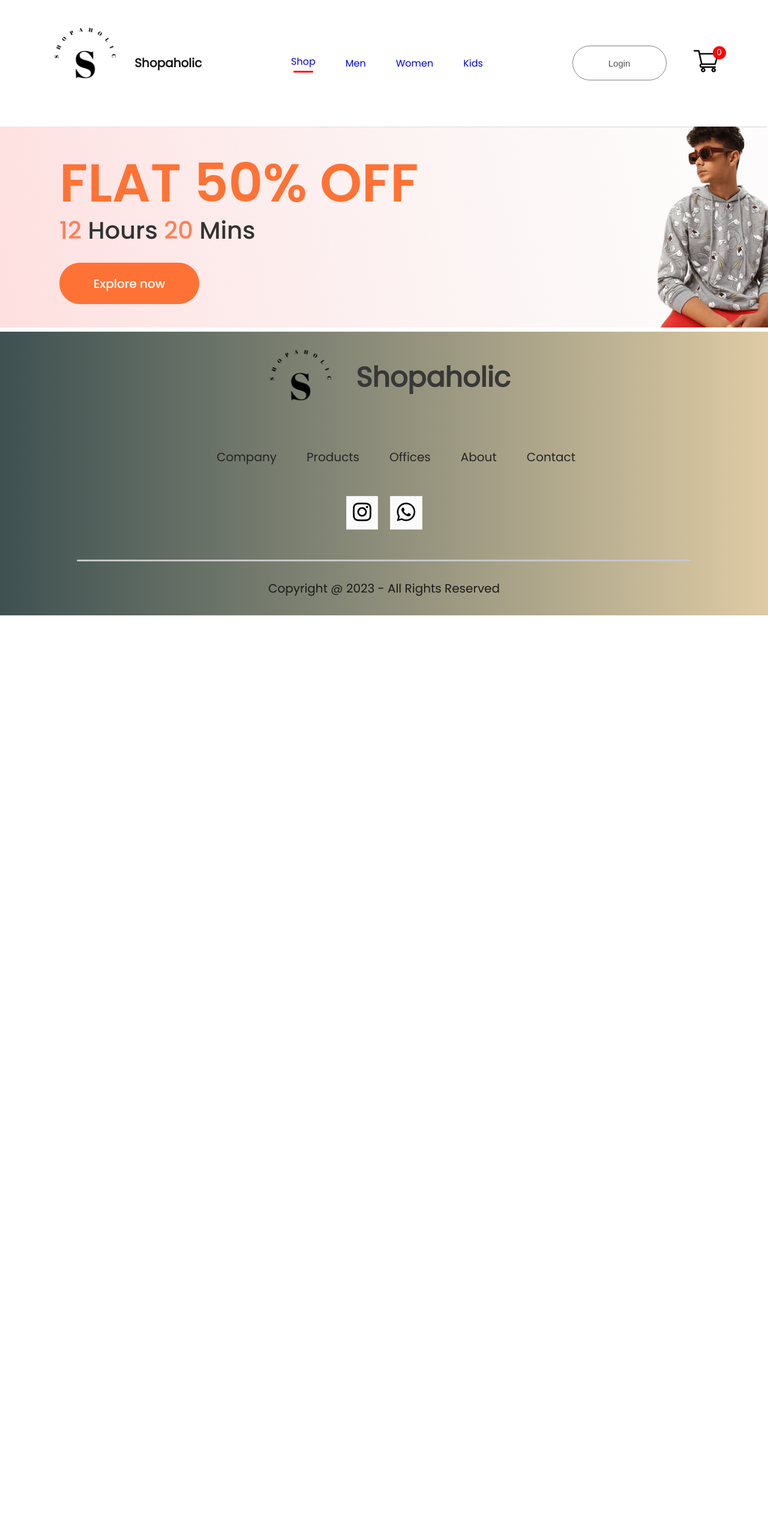
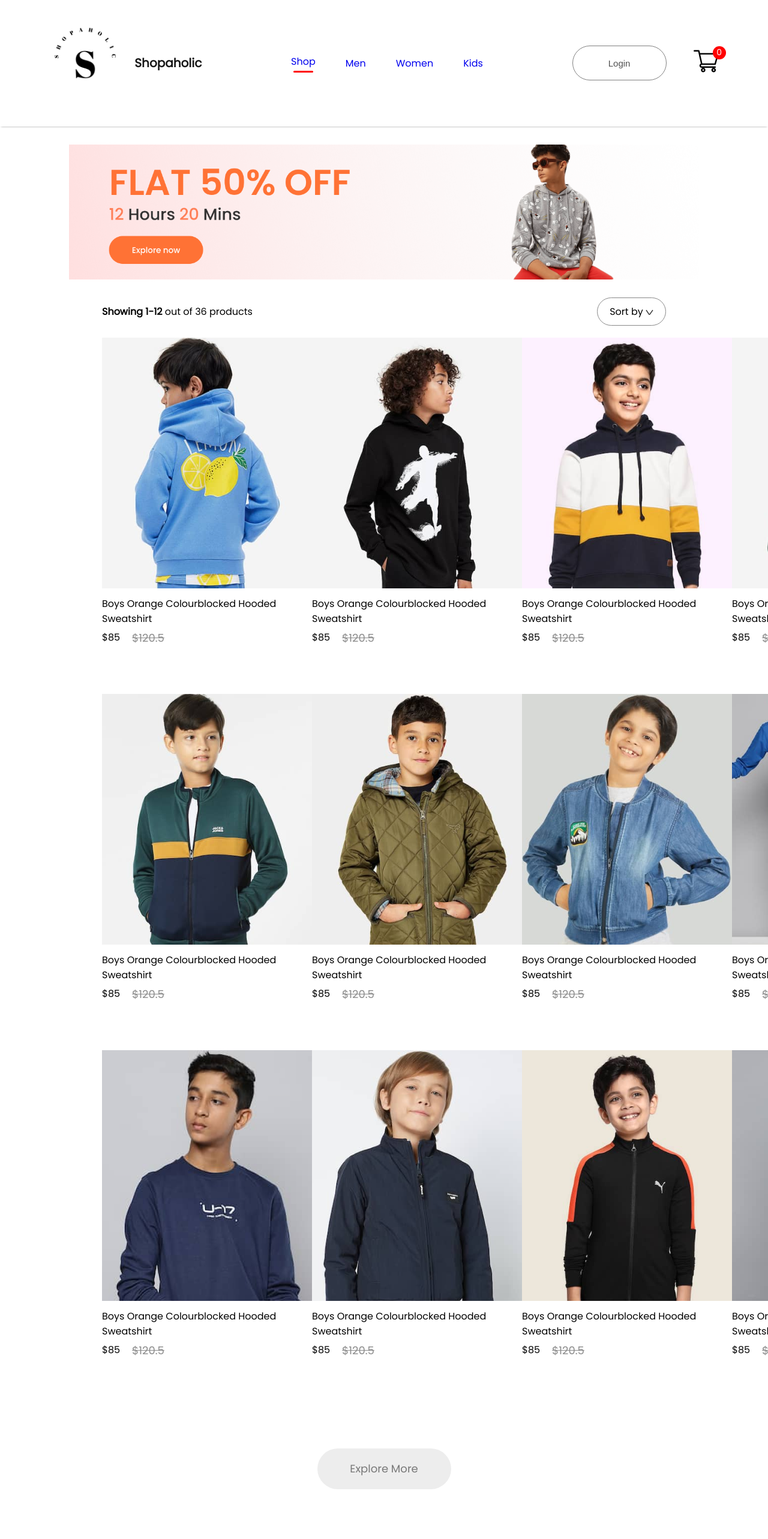
Before and after one commit to Cizen14/ReactEcommerceApp, a React (Create React App) app: page /kids in a window 1280 px wide. Shown: the top 2566 px of the page at 60% size. Before the commit the page ends 1026 px from the top, so only its background shows below. Built offline with nearby package versions, Linux system fonts and the light colour scheme.

Commit message:
finished with other page

```diff
--- a/src/Context/ShopContext.jsx
+++ b/src/Context/ShopContext.jsx
@@ -1,5 +1,6 @@
 import React, { createContext } from "react";
 import all_product from '../Components/Assets/all_product';
+
 export const ShopContext = createContext(null);
 
 
--- a/src/Pages/CSS/ShopCategory.css
+++ b/src/Pages/CSS/ShopCategory.css
@@ -0,0 +1,45 @@
+.shopcategory-banner{
+    display: block;
+    margin: 30px auto;
+    width: 82%;
+}
+
+.shopcategory-indexSort{
+    display: flex;
+    margin: 0px 170px;
+    justify-content: space-between;
+    align-items: center;
+
+}
+
+.shopcategory-sort{
+    padding: 10px 20px;
+    border-radius: 40px;
+    border: 1px solid #888;
+
+}
+
+.shopcategory-indexSort p span {
+    font-weight: 600;
+}
+
+.shopcategory-products{
+    margin: 20px 170px;
+    display: grid;
+    grid-template-columns: 1fr 1fr 1fr 1fr;
+    row-gap: 80px;
+
+}
+.shopcategory-loadmore{
+    display: flex;
+    justify-content: center;
+    align-items: center;
+    margin: 150px auto;
+    width: 223px;
+    height: 68px;
+    border-radius: 75px;
+    background:#ededed;
+    color: #787878;
+    font-size: 18px;
+    font-weight: 500;
+}
--- a/src/Pages/ShopCategory.jsx
+++ b/src/Pages/ShopCategory.jsx
@@ -1,11 +1,35 @@
 import React, { useContext } from 'react'
 import './CSS/ShopCategory.css'
 import { ShopContext } from '../Context/ShopContext'
+import dropdown_icon from '../Components/Assets/dropdown_icon.png'
+import Item from '../Components/Items/Item'
 const ShopCategory = (props) => {
   const {all_product} = useContext(ShopContext);
   return (
     <div className='shop-catergory'>
-      <img src={props.banner} alt="" />
+      <img  className= 'shopcategory-banner'src={props.banner} alt="" />
+      <div className="shopcategory-indexSort">
+        <p>
+          <span>Showing 1-12</span> out of 36 products
+        </p>
+        <div className="shopcategory-sort">
+          Sort by  <img src={dropdown_icon} alt='' />
+        </div>
+      </div>
+      <div className="shopcategory-products">
+        {all_product.map((item,i)=>{
+          if (props.category===item.category){
+            return <Item key={i} id={item.id} name={item.name} image={item.image} new_price={item.new_price} old_price={item.old_price} />
+          }
+          else {
+            return null;
+          }
+
+        })}
+      </div>
+      <div className="shopcategory-loadmore">
+        Explore More
+      </div>
     </div>
   )
 }
```
